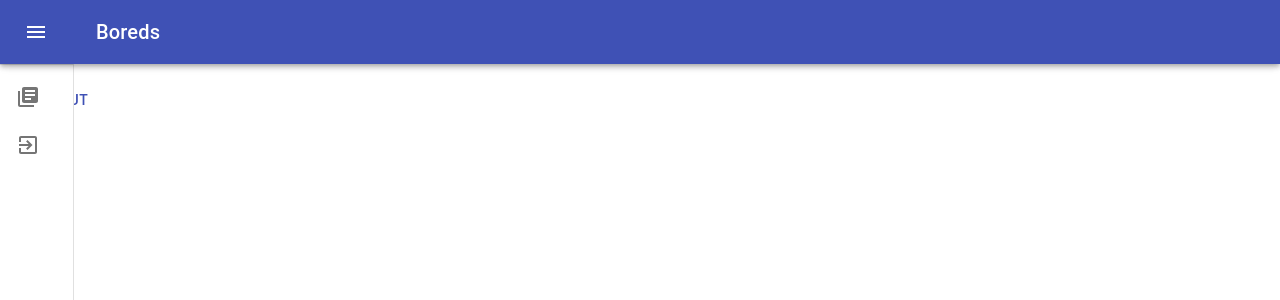
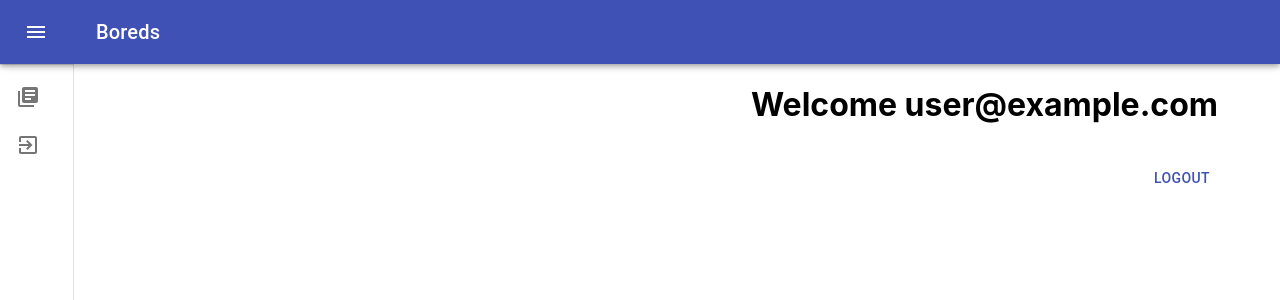
Before and after one commit to AdiPat/boreds, a React (Create React App) app: page /dashboard in a window 1280 px wide. Shown: the top 300 px of the page. Built offline with nearby package versions, Linux system fonts and the light colour scheme; no server answers; sample sign-in values are in the browser's storage.

Commit message:
Dashboard: Add content pane

```diff
--- a/src/dashboard/Dashboard.js
+++ b/src/dashboard/Dashboard.js
@@ -1,12 +1,30 @@
 import { useState } from "react";
 import { useHistory } from "react-router-dom";
-import Container from "@material-ui/core/Container";
+import { makeStyles, useTheme } from "@material-ui/core/styles";
+import Grid from "@material-ui/core/Grid";
 import Button from "@material-ui/core/Button";
 import firebase from "firebase/app";
 import { DashDrawer } from "./DashDrawer";
 
+const useStyles = makeStyles((theme) => ({
+  toolbar: {
+    display: "flex",
+    alignItems: "center",
+    justifyContent: "flex-end",
+    padding: theme.spacing(0, 1),
+    // necessary for content to be below app bar
+    ...theme.mixins.toolbar,
+  },
+  content: {
+    flexGrow: 1,
+    padding: theme.spacing(8),
+  },
+}));
+
 function Dashboard(props) {
   const history = useHistory();
+  const classes = useStyles();
+  const theme = useTheme();
   const [openDrawer, setOpenDrawer] = useState(false);
 
   const handleDrawerOpen = () => {
@@ -28,13 +46,20 @@ function Dashboard(props) {
         openDrawer={openDrawer}
         handleDrawerOpen={handleDrawerOpen}
         handleDrawerClose={handleDrawerClose}
+        handleLogout={handleLogout}
       ></DashDrawer>
-      <Container>
-        <h1>Welcome {props.user.email}</h1>
-        <Button type="contained" color="primary" onClick={handleLogout}>
-          Logout
-        </Button>
-      </Container>
+      <main className={classes.content}>
+        <Grid container style={{ marginLeft: "10px" }}>
+          <Grid item xs={12} className={classes.toolbar}>
+            <h1>Welcome {props.user.email}</h1>
+          </Grid>
+          <Grid item xs={12} className={classes.toolbar}>
+            <Button type="contained" color="primary" onClick={handleLogout}>
+              Logout
+            </Button>
+          </Grid>
+        </Grid>
+      </main>
     </div>
   );
 }
```
